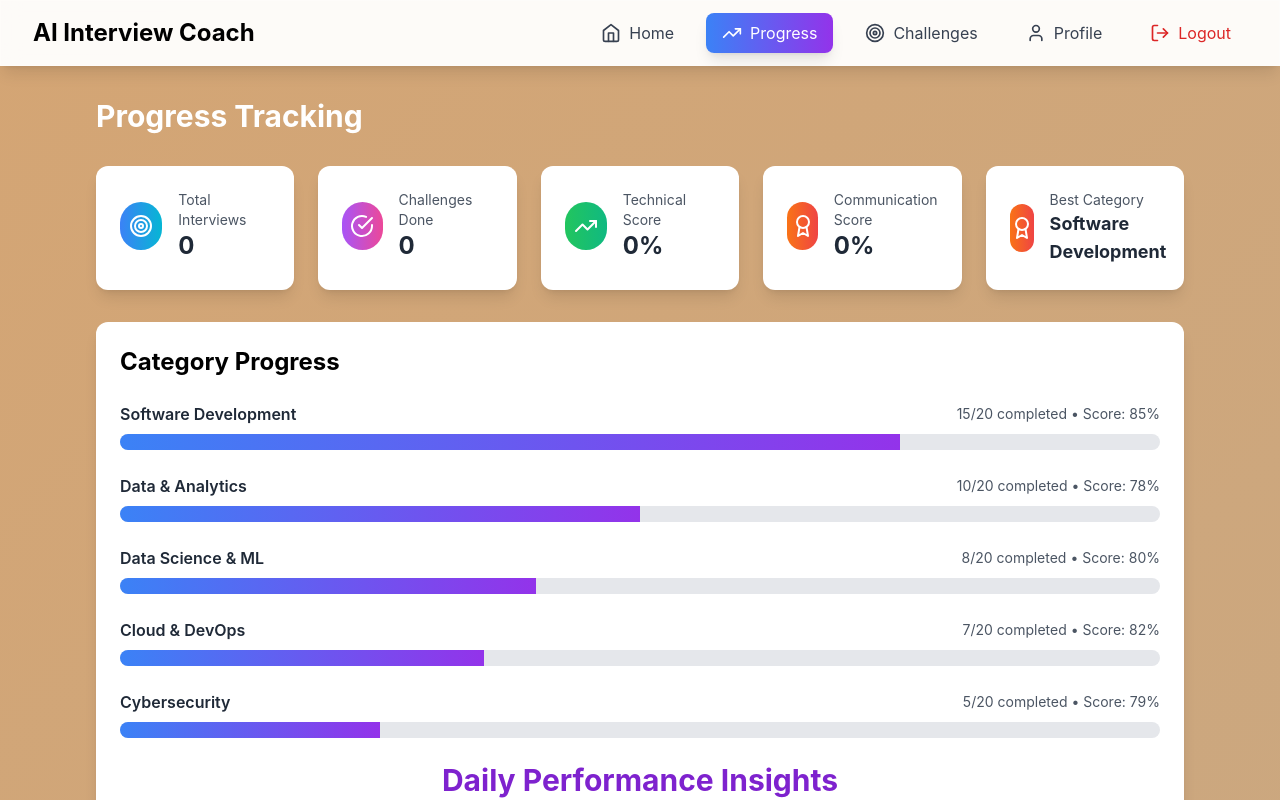
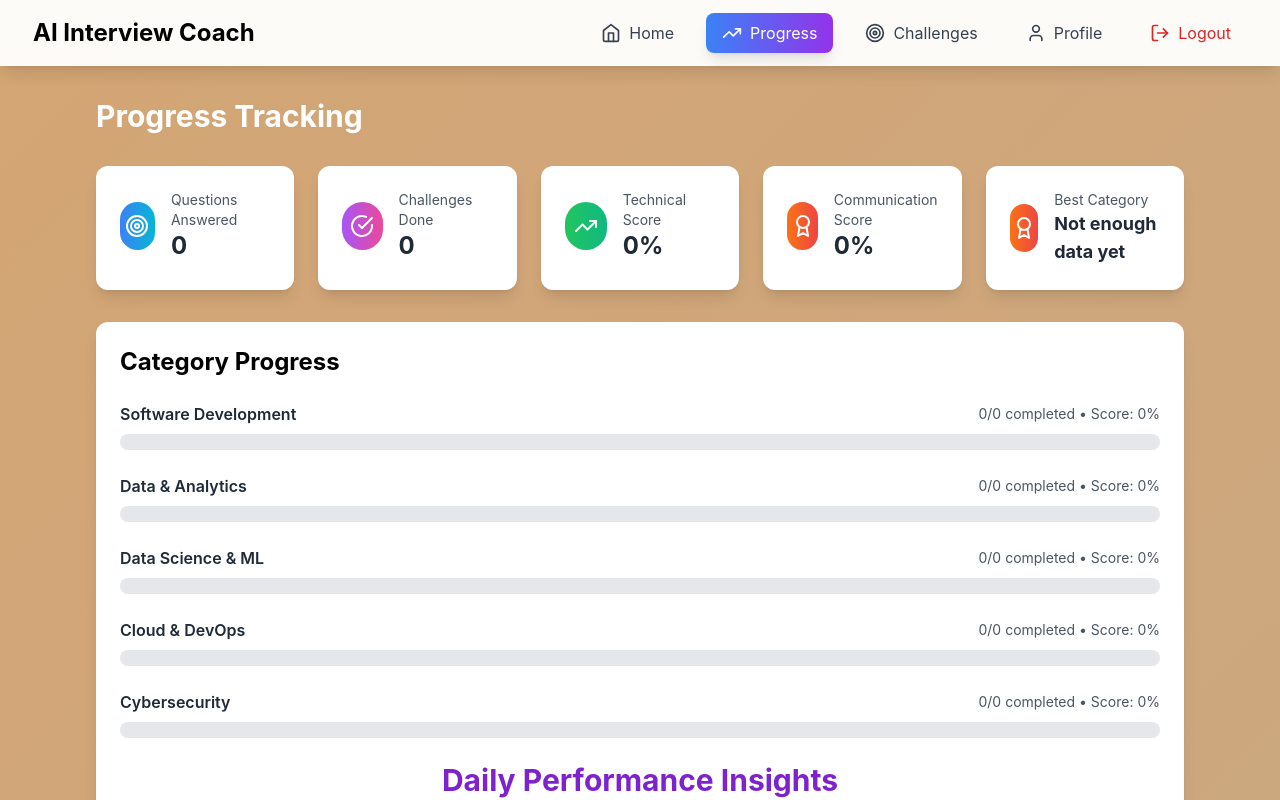
Before and after one commit to Sm-LumeCode/ai-interview-confidence-coach, a React (Vite) app in the folder frontend/: page /progress in a window 1280 px wide. Shown: the top 800 px of the page. Built offline with nearby package versions, Linux system fonts and the light colour scheme; sample sign-in values are in the browser's storage.

Commit message:
progress

```diff
--- a/frontend/src/components/Progress.jsx
+++ b/frontend/src/components/Progress.jsx
@@ -19,11 +19,11 @@ const Progress = ({ user, onLogout }) => {
 
 
   const categoryProgress = [
-    { name: 'Software Development', completed: 15, total: 20, score: 85 },
-    { name: 'Data & Analytics', completed: 10, total: 20, score: 78 },
-    { name: 'Data Science & ML', completed: 8, total: 20, score: 80 },
-    { name: 'Cloud & DevOps', completed: 7, total: 20, score: 82 },
-    { name: 'Cybersecurity', completed: 5, total: 20, score: 79 }
+    { name: 'Software Development', completed: 0, total: 0, score: 0 },
+    { name: 'Data & Analytics', completed: 0, total: 0, score: 0 },
+    { name: 'Data Science & ML', completed:0, total: 0, score: 0 },
+    { name: 'Cloud & DevOps', completed:0, total: 0, score: 0 },
+    { name: 'Cybersecurity', completed:0, total: 0, score: 0 }
   ]
 
   const [dailyTimeline, setDailyTimeline] = useState([])
@@ -34,10 +34,14 @@ useEffect(() => {
   const timeline = getDailyProgressTimeline(user.email)
   setDailyTimeline(timeline)
 }, [user])
-const strongestCategory = categoryProgress.reduce(
-  (best, current) => (current.score > best.score ? current : best),
-  categoryProgress[0]
-).name
+const strongestCategory =
+  categoryProgress.every(cat => cat.score === 0)
+    ? 'Not enough data yet'
+    : categoryProgress.reduce(
+        (best, current) => (current.score > best.score ? current : best),
+        categoryProgress[0]
+      ).name
+
 
 const practicedDays = dailyTimeline.filter(d => d.didPractice).length
 
@@ -54,6 +58,11 @@ const avgConfidence =
 const overallAverage = Math.round((avgTechnical + avgConfidence) / 2)
 const technicalScore = Math.round(avgTechnical) || 0
 const communicationScore = Math.round(avgConfidence) || 0
+
+const totalQuestions = dailyTimeline.reduce(
+  (sum, d) => sum + (d.questionCount || 0),
+  0
+)
 
 const chartData = dailyTimeline.map(day => ({
   date: day.date.slice(5), // MM-DD
@@ -76,8 +85,8 @@ const chartData = dailyTimeline.map(day => ({
                 <Target className="w-6 h-6 text-white" />
               </div>
               <div>
-                <p className="text-gray-600 text-sm">Total Interviews</p>
-                <p className="text-2xl font-bold text-gray-800">{practicedDays}</p>
+                <p className="text-gray-600 text-sm">Questions Answered</p>
+                <p className="text-2xl font-bold text-gray-800">{totalQuestions}</p>
               </div>
             </div>
           </div>
@@ -149,7 +158,13 @@ const chartData = dailyTimeline.map(day => ({
                 <div className="bg-gray-200 rounded-full h-4 overflow-hidden">
                   <div
                     className="h-full bg-gradient-to-r from-blue-500 to-purple-600 transition-all duration-1000 ease-out"
-                    style={{ width: `${(category.completed / category.total) * 100}%` }}
+                    style={{
+  width:
+    category.total > 0
+      ? `${(category.completed / category.total) * 100}%`
+      : '0%'
+}}
+
                   ></div>
                 </div>
               </div>
--- a/frontend/src/utils/dailyProgressManager.js
+++ b/frontend/src/utils/dailyProgressManager.js
@@ -16,16 +16,22 @@ export const saveDailyProgress = (
 
   if (existing) {
   data = JSON.parse(existing)
+
   data.technicalScores.push(technicalScore)
   data.confidenceScores.push(confidenceScore)
+
+  // increment question count
+  data.questionCount = (data.questionCount || 0) + 1
 } else {
   data = {
     date: new Date().toISOString().split('T')[0],
     technicalScores: [technicalScore],
     confidenceScores: [confidenceScore],
+    questionCount: 1,
     didPractice: true
   }
 }
+
 
   localStorage.setItem(key, JSON.stringify(data))
 }
```
Lines whose indentation alone changed are shown as unchanged.
